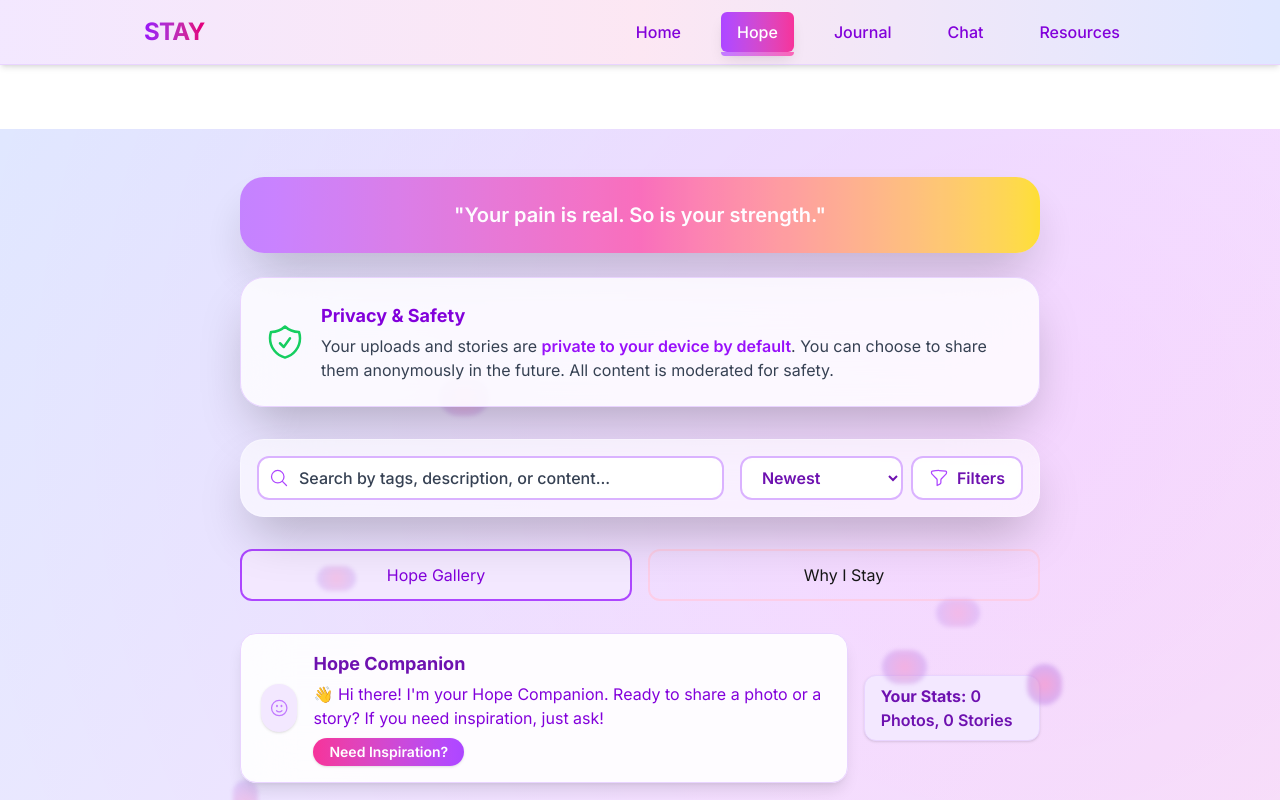
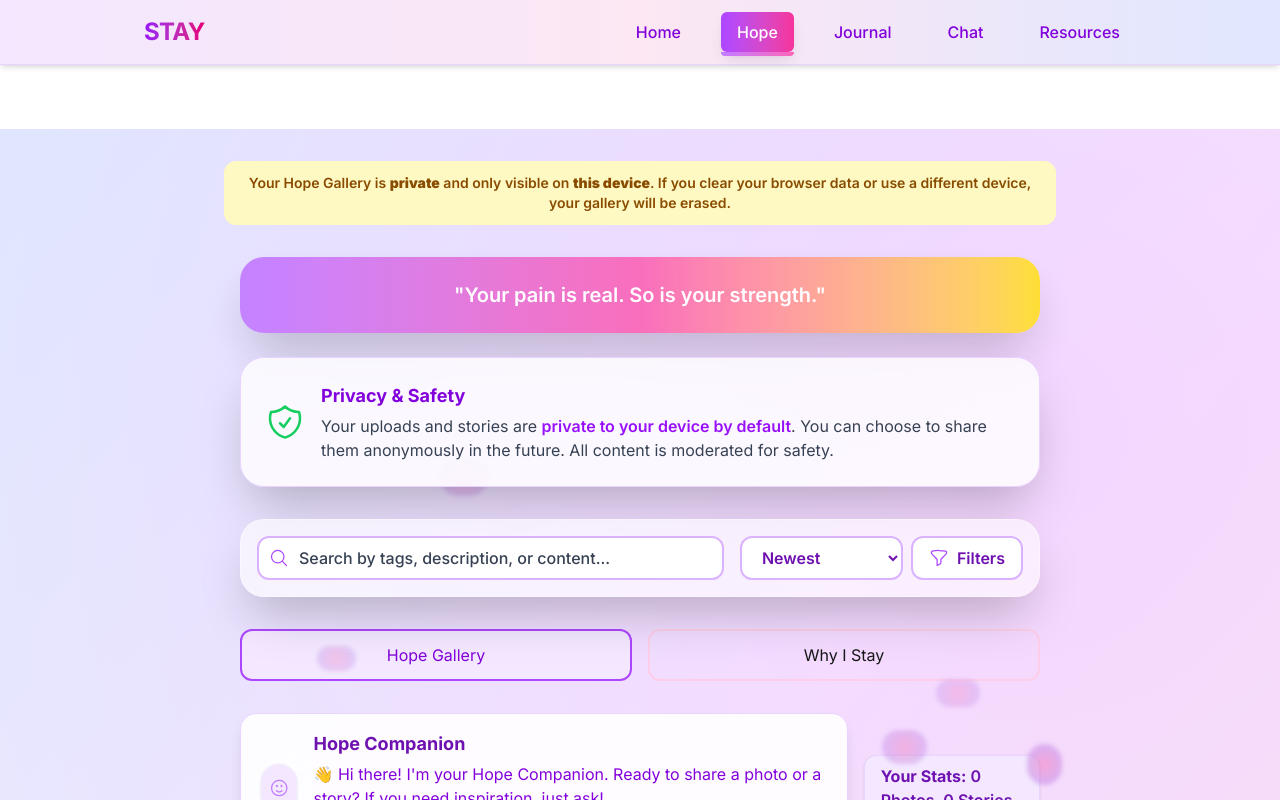
Before and after one commit to KSaxena-233/STAYAI, a Next.js app: page /hope in a window 1280 px wide. Shown: the top 800 px of the page. Built offline with nearby package versions, Linux system fonts and the light colour scheme.

Commit message:
feat: add privacy/info message to Hope Gallery for local-only storage

```diff
--- a/src/app/hope/page.tsx
+++ b/src/app/hope/page.tsx
@@ -5,6 +5,9 @@ export default function HopePage() {
     <div className="min-h-screen bg-gradient-to-br from-indigo-100 via-purple-100 to-pink-100 relative overflow-x-hidden">
       <div className="absolute inset-0 pointer-events-none z-0" style={{background: 'radial-gradient(circle at 80% 20%, rgba(255,0,255,0.08) 0%, transparent 70%)'}} />
       <div className="max-w-4xl mx-auto px-4 sm:px-6 lg:px-8 py-8 relative z-10">
+        <div className="mb-4 p-3 bg-yellow-100 text-yellow-800 rounded-xl text-center text-sm font-semibold">
+          Your Hope Gallery is <b>private</b> and only visible on <b>this device</b>. If you clear your browser data or use a different device, your gallery will be erased.
+        </div>
         <Hope />
       </div>
     </div>
```
